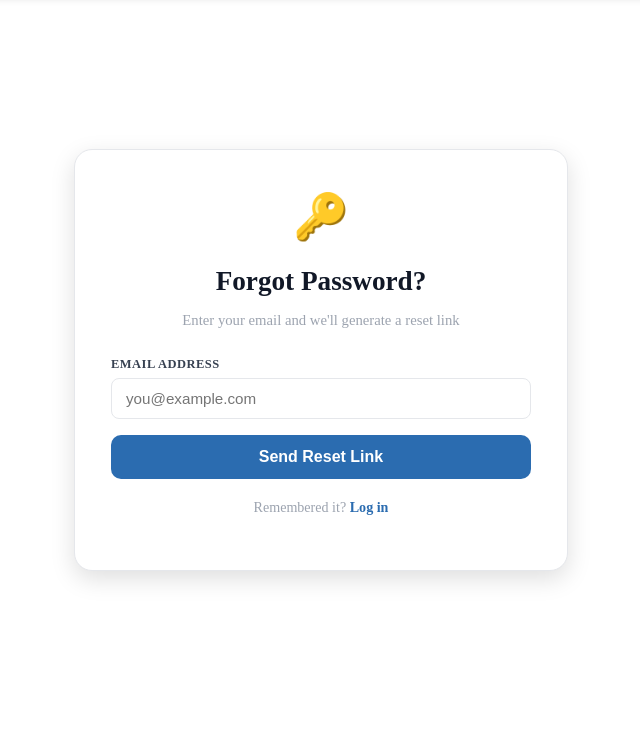
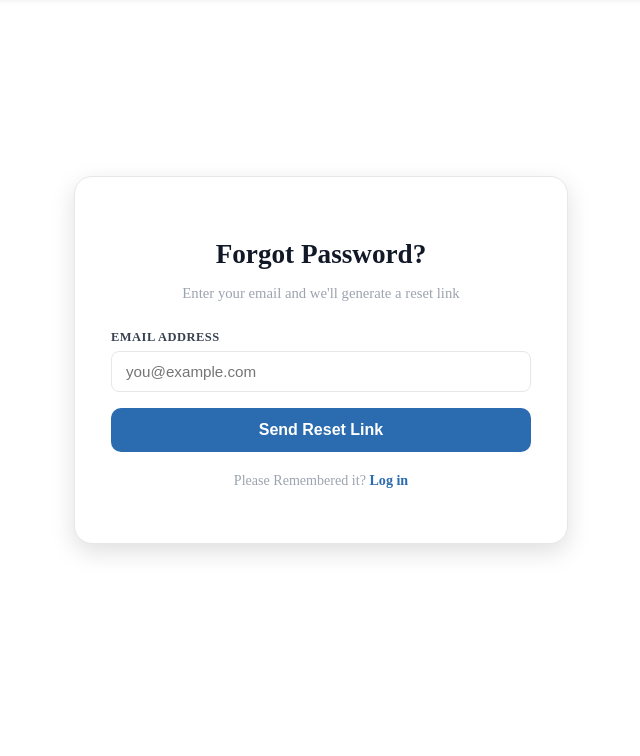
Before and after one commit to freelancherbashu-ctrl/AI39C-Group6_project-SingleVendor_E-Commerce, a Flask app: page /forgot_password in a window 1280 px wide. Shown: the part 81-837 px from the top of the page, without its empty margins (319-959 px from the left). Run offline with Flask 3, Linux system fonts and the light colour scheme.

Commit message:
Chnages by removing unwanted key pic

```diff
--- a/app/templates/forgot_password.html
+++ b/app/templates/forgot_password.html
@@ -8,7 +8,7 @@
 <section class="auth-page">
 <div class="auth-card">
 
-    <div class="auth-logo">🔑</div>
+    <div class="auth-logo"></div>
     <h1>Forgot Password?</h1>
     <p class="auth-sub">Enter your email and we'll generate a reset link</p>
 
@@ -25,7 +25,7 @@
     </form>
 
     <p class="auth-switch">
-        Remembered it?
+        Please Remembered it?
         <a href="{{ url_for('auth.login') }}">Log in</a>
     </p>
 
```
